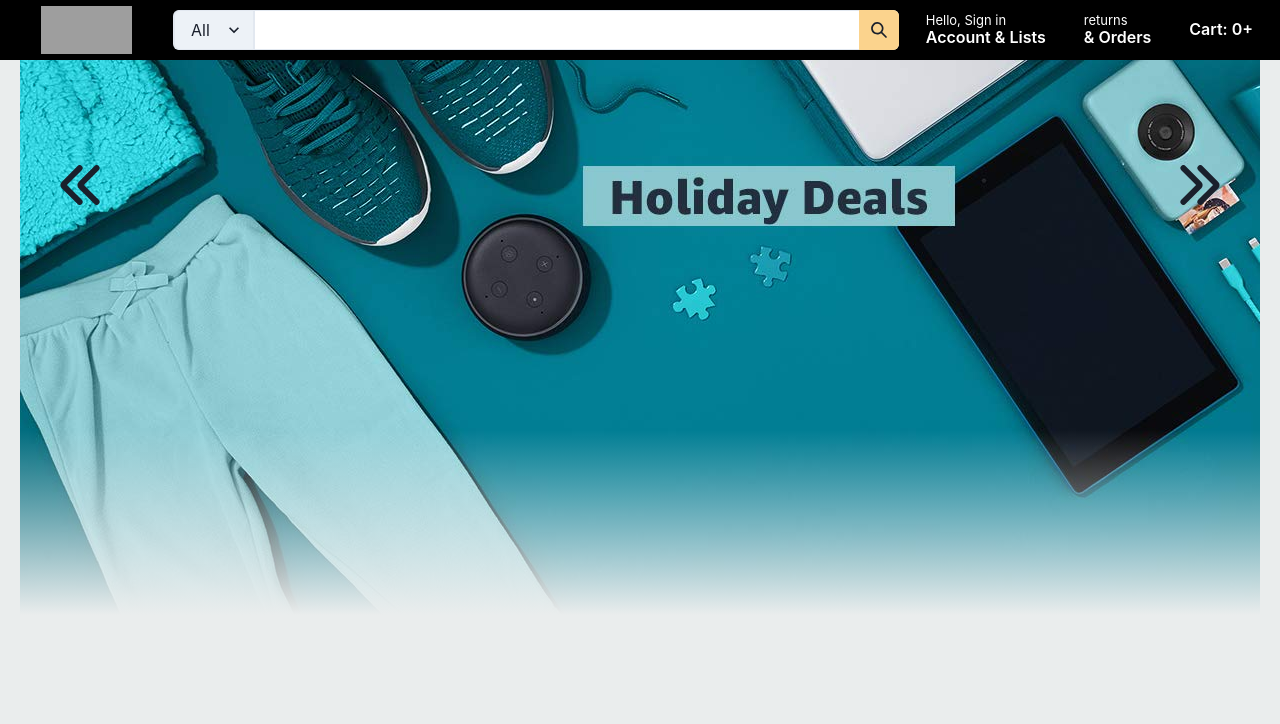
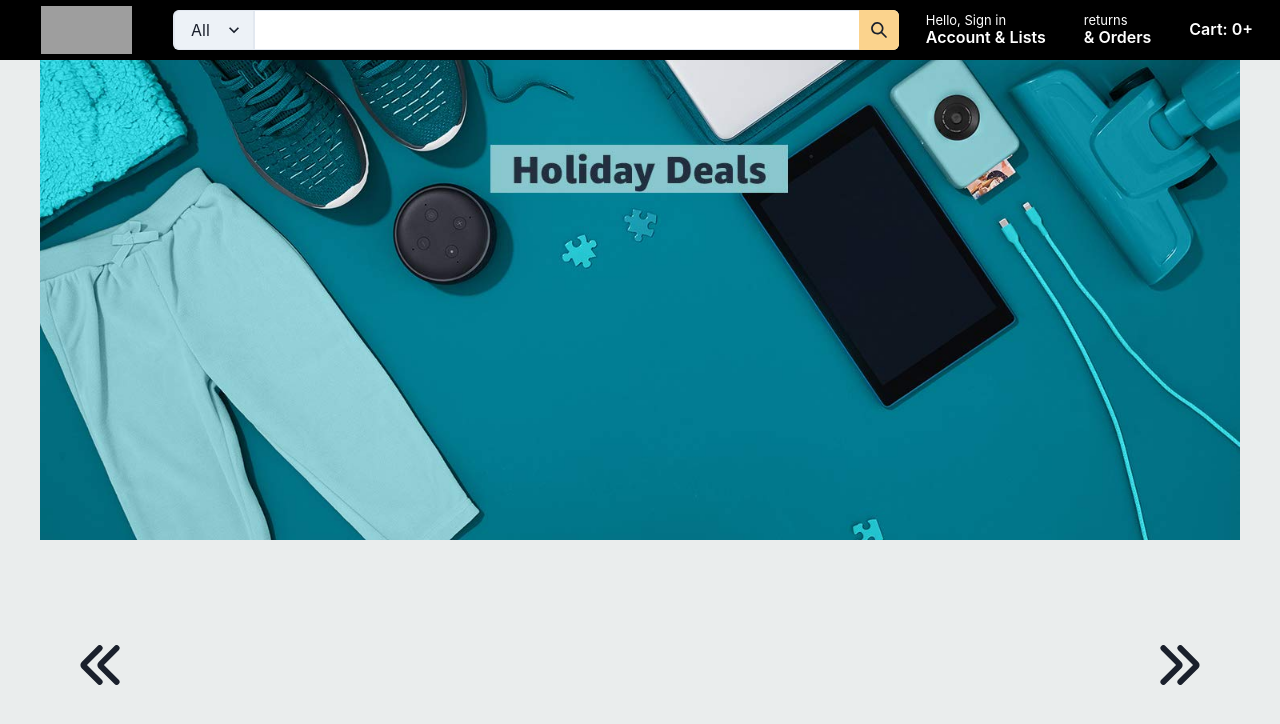
Before and after one commit to Blueblack319/umazon, a Next.js app: page / in a window 1280 px wide. Shown: the top 724 px of the page. Built offline with nearby package versions, Linux system fonts and the light colour scheme; no server answers; grey boxes are pictures that could not be loaded.

Commit message:
Build slide images

```diff
--- a/pages/index.tsx
+++ b/pages/index.tsx
@@ -1,48 +1,101 @@
-import { useState } from 'react';
+import { useState, useRef, useEffect, createRef } from 'react';
 import { ArrowLeftIcon, ArrowRightIcon } from '@chakra-ui/icons';
-import { Button, Flex } from '@chakra-ui/react';
+import { Box, Button, Flex, HStack, Image } from '@chakra-ui/react';
 
 import Header from '../components/Header';
 import { useAuth } from '../utils/auth';
 
 const bgImages = [
-  '/bg1.jpg',
-  '/bg2.jpg',
-  '/bg3.jpg',
-  '/bg4.jpg',
-  '/bg5.jpg',
-  '/bg6.jpg',
+  ['/bg6.jpg', '0'], // 0
+  ['/bg1.jpg', '1'], // 400, 1
+  ['/bg2.jpg', '2'], // 800, 2
+  ['/bg3.jpg', '3'], // 1200, 3
+  ['/bg4.jpg', '4'], // 1600, 4
+  ['/bg5.jpg', '5'], // 2000, 5
+  ['/bg6.jpg', '6'], // 2400, 6
+  ['/bg1.jpg', '7'], // 2800
 ];
 
 export default function Home() {
-  const [index, setIndex] = useState(0);
+  const [index, setIndex] = useState<number>(1);
+  const [slideStyle, setSlideStyle] = useState<React.CSSProperties | undefined>(
+    undefined
+  );
+  const boxRef = useRef<HTMLDivElement | null>(null);
+
+  useEffect(() => {
+    setSlideStyle({
+      transform: `translateX(-${boxRef?.current?.clientWidth!}px)`,
+    });
+  }, []);
+
   const handleLeftIconClicked = () => {
-    if (index === 0) {
-      setIndex(5);
-    } else {
-      setIndex((prevIndex) => prevIndex - 1);
+    console.log(index);
+    if (index >= 1) {
+      setSlideStyle({
+        transition: '700ms',
+        transform: `translateX(-${
+          boxRef?.current?.clientWidth! * (index - 1)
+        }px)`,
+      });
+      setIndex(index - 1);
+    }
+    if (index === 1) {
+      setTimeout(function () {
+        setSlideStyle({
+          transition: '0ms',
+          transform: `translateX(-${
+            boxRef?.current?.clientWidth! * (bgImages.length - 2)
+          }px)`,
+        });
+      }, 700);
+      setIndex(bgImages.length - 2);
     }
   };
   const handleRightIconClicked = () => {
-    if (index === 5) {
-      setIndex(0);
-    } else {
-      setIndex((prevIndex) => prevIndex + 1);
+    if (index <= bgImages.length - 2) {
+      setSlideStyle({
+        transition: '700ms',
+        transform: `translateX(-${
+          boxRef?.current?.clientWidth! * (index + 1)
+        }px)`,
+      });
+      setIndex(index + 1);
+    }
+    if (index === bgImages.length - 2) {
+      setTimeout(function () {
+        setSlideStyle({
+          transition: '0ms',
+          transform: `translateX(-${boxRef?.current?.clientWidth!}px)`,
+        });
+      }, 700);
+      setIndex(1);
     }
   };
 
   const auth = useAuth();
   return (
-    <div style={{ backgroundColor: '#EAEDED', minHeight: '100vh' }}>
+    <div
+      style={{
+        backgroundColor: '#EAEDED',
+        minHeight: '100vh',
+      }}
+    >
       <Header />
-      <div
-        style={{
-          backgroundImage: `linear-gradient(rgba(255, 255, 255, 0) 50%, #EAEDED, #EAEDED), url(${bgImages[index]})`,
-          backgroundRepeat: 'no-repeat ',
-          minHeight: 'calc(100vh - 60px)',
-          margin: '0 20px',
-        }}
-      >
+      <main style={{ margin: '0 40px' }}>
+        <Box w="100%" overflowX="hidden" ref={boxRef}>
+          <HStack style={slideStyle} spacing="0">
+            {bgImages.map((img) => {
+              return (
+                <Image
+                  src={img[0]}
+                  alt="bgImage"
+                  key={img[1] + new Date().toISOString()}
+                />
+              );
+            })}
+          </HStack>
+        </Box>
         <Flex
           h="250px"
           w="100%"
@@ -62,7 +115,7 @@ export default function Home() {
             onClick={handleRightIconClicked}
           />
         </Flex>
-      </div>
+      </main>
     </div>
   );
 }
```
